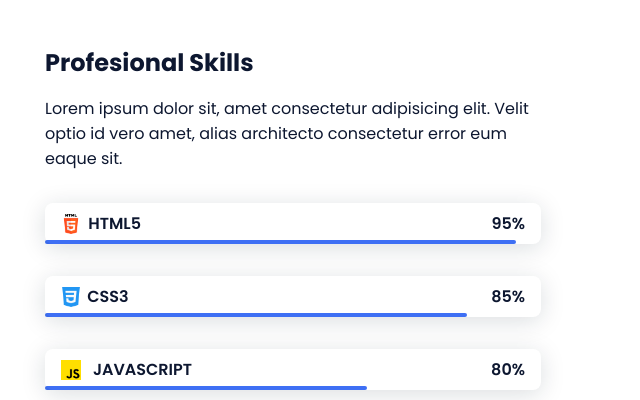
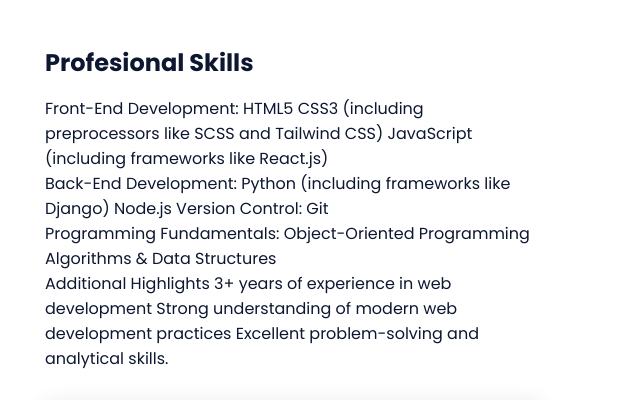
Before and after one commit to freshmnk/portfolio-responsive-complete, a plain HTML site: page index.html in a window 1280 px wide. Shown: the part 1709-2109 px from the top of the page, without its empty margins (83-723 px from the left). Drawn offline with nearby package versions, Linux system fonts and the light colour scheme.

Commit message:
Original

```diff
--- a/assets/css/styles.css
+++ b/assets/css/styles.css
@@ -498,4 +498,10 @@ img {
   margin-bottom: 10px;
 }
 
-.contact__butto
+.contact__button {
+
+}
+
+.break {
+  margin-bottom: 3px;
+}
--- a/index.html
+++ b/index.html
@@ -98,7 +98,26 @@
                 <div class="skills__container bd-grid">
                     <div>
                         <h2 class="skills__subtitle">Profesional Skills</h2>
-                        <p class="skills__text">Lorem ipsum dolor sit, amet consectetur adipisicing elit. Velit optio id vero amet, alias architecto consectetur error eum eaque sit.</p>
+                        <p class="skills__text">
+                            Front-End Development:
+                                HTML5
+                                CSS3 (including preprocessors like SCSS and Tailwind CSS)
+                                JavaScript (including frameworks like React.js)
+                                <br class="break">
+                            Back-End Development:
+                                Python (including frameworks like Django)
+                                Node.js
+                            Version Control: Git
+                            <br class = "break">
+                            Programming Fundamentals:
+                                Object-Oriented Programming
+                                Algorithms & Data Structures
+                        <br class="break">
+                        Additional Highlights
+
+                            3+ years of experience in web development
+                            Strong understanding of modern web development practices
+                            Excellent problem-solving and analytical skills.</p>
                         <div class="skills__data">
                             <div class="skills__names">
                                 <img class="icons" src="assets/img/html-5.png" alt="">
@@ -182,9 +201,11 @@
 
 
             <!--===== CONTACT =====-->
-           <section class="contact section" id="contact">
+
+            <h2 class="section-title">Contact</h2>
+           <section class="contact" id="contact" >
             <p class="contact-writeup"> Kindly click the link below to get in Touch with me </p>
-            <a href="#" class="button">Contact</a>
+            <a href="https://forms.gle/8dc6QmKwKyRzjrc97" class="cbutton">Contact</a>
            </section>
 
 
```
